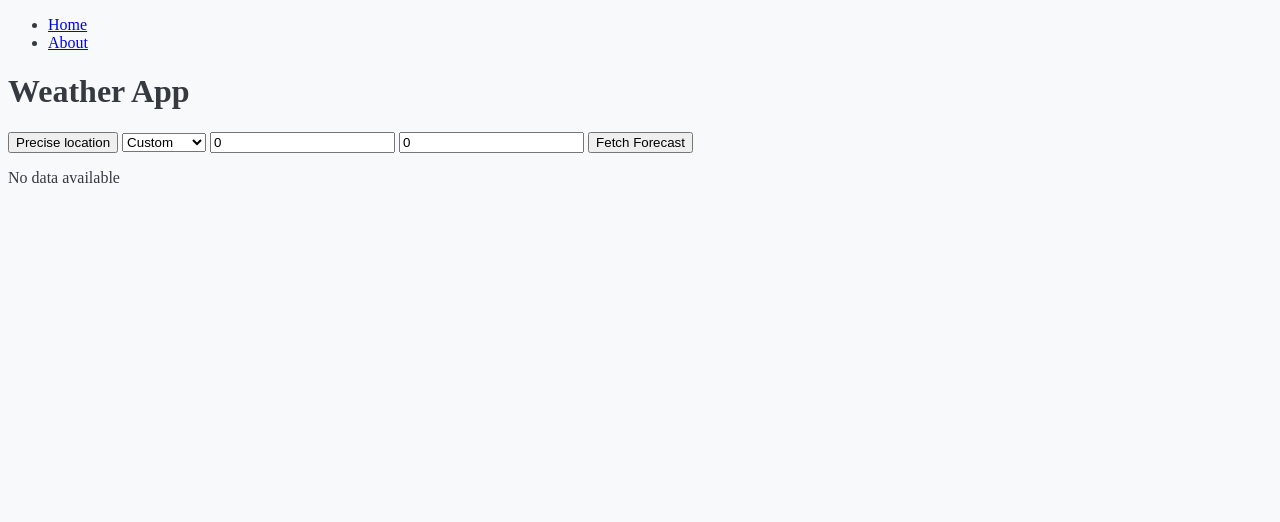
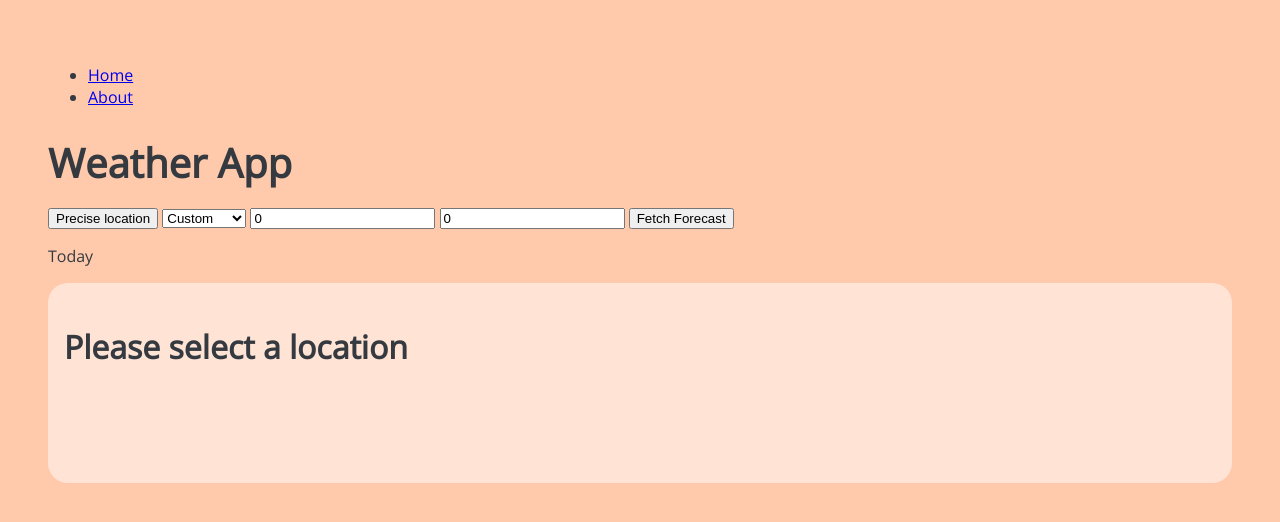
Before and after one commit to GuilhermeCampano/weather-app, a SvelteKit app: page / in a window 1280 px wide. Shown: the top 522 px of the page. Built offline with nearby package versions, Linux system fonts and the light colour scheme.

Commit message:
Add styles for Card

```diff
--- a/package.json
+++ b/package.json
@@ -20,6 +20,7 @@
 		"@sveltejs/kit": "^2.0.0",
 		"@sveltejs/vite-plugin-svelte": "^3.0.0",
 		"@types/eslint": "^8.56.0",
+		"@types/node": "^20.11.24",
 		"@typescript-eslint/eslint-plugin": "^7.0.0",
 		"@typescript-eslint/parser": "^7.0.0",
 		"eslint": "^8.56.0",
@@ -29,6 +30,7 @@
 		"prettier-plugin-svelte": "^3.1.2",
 		"svelte": "^4.2.7",
 		"svelte-check": "^3.6.0",
+		"svelte-preprocess": "^5.1.3",
 		"tslib": "^2.4.1",
 		"typescript": "^5.0.0",
 		"vite": "^5.0.3",
--- a/src/app.html
+++ b/src/app.html
@@ -5,6 +5,7 @@
 		<link rel="icon" href="%sveltekit.assets%/favicon.png" />
 		<meta name="viewport" content="width=device-width, initial-scale=1" />
 		<link rel="stylesheet" href="%sveltekit.assets%/global.css" />
+		<link href="https://fonts.googleapis.com/css2?family=Open+Sans&display=swap" rel="stylesheet">
 		%sveltekit.head%
 	</head>
 	<body data-sveltekit-preload-data="hover">
--- /dev/null
+++ b/src/components/Card.svelte
@@ -0,0 +1,41 @@
+<script lang="ts">
+  export let size: 'small' | 'large' = 'small';
+</script>
+
+<div class={`card card--${size}`}>
+  <slot></slot>
+</div>
+
+<style>
+  .card {
+    background-color: rgba(255,255,255, 0.5);
+    border: 1px solid var(--color-light-grey);
+    border-radius: 20px;
+    padding: 16px;
+    margin: 1rem 0rem;
+  }
+
+  .card--small{
+    width: min-content;
+    min-height: 100px;
+  }
+
+  .card--large {
+    width: auto;
+    min-height: 200px;
+    margin: 0 auto;
+    margin-right: -10%;
+    padding-right: 10%;
+    border-top-right-radius: 0px;
+    border-bottom-right-radius: 0px;
+  }
+
+  @media screen and (min-width: 768px) {
+    .card--large {
+      border-radius: 20px;
+      margin-right: auto;
+      padding-right: 1rem;
+    }
+	}
+
+</style>
--- a/src/components/CurrentWeather.svelte
+++ b/src/components/CurrentWeather.svelte
@@ -1,17 +1,63 @@
 <script lang="ts">
-	import { isLoading, forecast, latitude, longitude } from "$lib/stores/forecast.store";
+	import { isLoading, forecast, latitude, longitude } from '$lib/stores/forecast.store';
+	import Card from './Card.svelte';
 </script>
 
+
+<p>Today</p>
+<Card size="large">
 	{#if $isLoading}
 		<p>Loading...</p>
 	{/if}
 
 	{#if !$isLoading && $forecast}
-  <h3>Current Weather on {$latitude} | {$longitude}</h3>
-  <h4>Temperature: {$forecast.current.temperature_2m}</h4>
-  <h4>Feels like: {$forecast.current.apparent_temperature}</h4>
+  <div class="weather__container">
+    <div>
+      <h5 class="my-1">Now</h5>
+      <div class="weather__temperature">{$forecast.current.temperature_2m}°</div>
+      <div class="weather__high-low">
+        <div>High: 10</div>
+        <div>Low: 5</div>
+      </div>
+    </div>
+    <div class="text-right">
+      <strong>Partly Cloud</strong>
+      <div class="weather__feel-like mb-5">Feels Like <strong>{$forecast.current.apparent_temperature}°</strong></div>
+      <div>Rain: <strong>20%</strong></div>
+      <div>Wind: <strong>10km/h</strong></div>
+    </div>
+  </div>
 	{/if}
 
 	{#if !$isLoading && !$forecast}
-  <p>No data available</p>
+		<h2>Please select a location</h2>
 	{/if}
+</Card>
+
+<style>
+	.weather__container {
+		display: flex;
+		flex-direction: row;
+		align-items: start;
+		justify-content: space-between;
+	}
+
+	.weather__temperature {
+		font-size: 100px;
+		line-height: 100px;
+		font-weight: var(--font-weight-bold);
+		letter-spacing: -5px;
+		margin-bottom: 1rem;
+	}
+	.weather__high-low {
+		display: flex;
+		flex-direction: row;
+		align-items: start;
+		justify-content: space-between;
+	}
+
+	.weather__feel-like {
+		font-size: var(--font-sm);
+		text-align: right;
+	}
+</style>
--- a/static/global.css
+++ b/static/global.css
@@ -1,25 +1,84 @@
 :root {
-  --primary-color: #007bff;
-  --secondary-color: #6c757d;
-  --success-color: #28a745;
-  --info-color: #17a2b8;
-  --warning-color: #ffc107;
-  --danger-color: #dc3545;
-  --light-color: #f8f9fa;
-  --dark-color: #343a40;
+  /* Colors */
+  --color-white: #FFFFFF;
+  --color-light-gray: #f8f9fa;
+  --color-gray: #484848;
+  --color-dark-gray: #343a40;
+  --color-peach: #FFC9AB;
+
+  /* Spacing */
   --default-spacing: 1rem;
+
+  /* Fonts */
+  --font-family: 'Open Sans', sans-serif;
+  --font-size: 16px;
+  --font-sm: 0.875rem;
+  --font-medium: 1rem;
+  --font-weight-light: 300;
+  --font-weight-regular: 400;
+  --font-weight-bold: 700;
+  --line-height: 1.6;
+  --letter-spacing: 0.1rem;
 }
 
 body {
-  background-color: var(--light-color);
-  color: var(--dark-color);
+  background-color: var(--color-peach);
+  color: var(--color-dark-gray);
   font-size: 16px;
+  font-family: 'Open Sans', sans-serif;
+  margin: 0.5rem;
+  padding: 1rem;
+}
+
+@media screen and (min-width: 768px) {
+  body {
+    margin: 1rem;
+    padding: 2rem;
+  }
 }
 
 * {
   box-sizing: border-box;
 }
 
+h1 {
+  font-size: 2.5rem;
+  margin-bottom: 1rem;
+}
+
+h2 {
+  font-size: 2rem;
+  margin-bottom: 1rem;
+}
+
+h3 {
+  font-size: 1.75rem;
+  margin-bottom: 1rem;
+}
+
+h4 {
+  font-size: 1.5rem;
+  margin-bottom: 1rem;
+}
+
+h5 {
+  font-size: 1.25rem;
+  margin-bottom: 1rem;
+}
+
+h6 {
+  font-size: 1rem;
+  margin-bottom: 1rem;
+}
+
+p {
+  margin-bottom: 1rem;
+}
+
+.mx-0 {
+  margin-left: 0;
+  margin-right: 0;
+}
 
 .mx-1 {
   margin-left: 0.25rem;
@@ -46,10 +105,15 @@ body {
   margin-right: 3rem;
 }
 
+.my-0 {
+  margin-top: 0;
+  margin-bottom: 0;
+}
+
 .my-1 {
   margin-top: 0.25rem;
   margin-bottom: 0.25rem;
-  ;
+
 }
 
 .my-2 {
@@ -70,6 +134,59 @@ body {
 .my-5 {
   margin-top: 3rem;
   margin-bottom: 3rem;
+}
+
+.mb-0 {
+  margin-bottom: 0;
+}
+
+.mb-1 {
+  margin-bottom: 0.25rem;
+}
+
+.mb-2 {
+  margin-bottom: 0.5rem;
+}
+
+.mb-3 {
+  margin-bottom: 1rem;
+}
+
+.mb-4 {
+  margin-bottom: 1.5rem;
+}
+
+.mb-5 {
+  margin-bottom: 3rem;
+}
+
+.mt-0 {
+  margin-top: 0;
+}
+
+.mt-1 {
+  margin-top: 0.25rem;
+}
+
+.mt-2 {
+  margin-top: 0.5rem;
+}
+
+.mt-3 {
+  margin-top: 1rem;
+}
+
+.mt-4 {
+  margin-top: 1.5rem;
+}
+
+.mt-5 {
+  margin-top: 3rem;
+}
+
+.py-0 {
+  padding-top: 0;
+  padding-bottom: 0;
 }
 
 .py-1 {
@@ -122,3 +239,15 @@ body {
   padding-left: 3rem;
   padding-right: 3rem;
 }
+
+.text-center {
+  text-align: center;
+}
+
+.text-left {
+  text-align: left;
+}
+
+.text-right {
+  text-align: right;
+}
--- a/svelte.config.js
+++ b/svelte.config.js
@@ -1,6 +1,9 @@
 import adapter from '@sveltejs/adapter-static';
+import preprocess from 'svelte-preprocess';
 
 const config = {
+  preprocess: preprocess(),
+
   kit: {
     adapter: adapter({
 			fallback: '404.html'
```
Also changed, not shown: 1 other file (tests, documents, lock files or other folders). Lines whose indentation alone changed are shown as unchanged.
